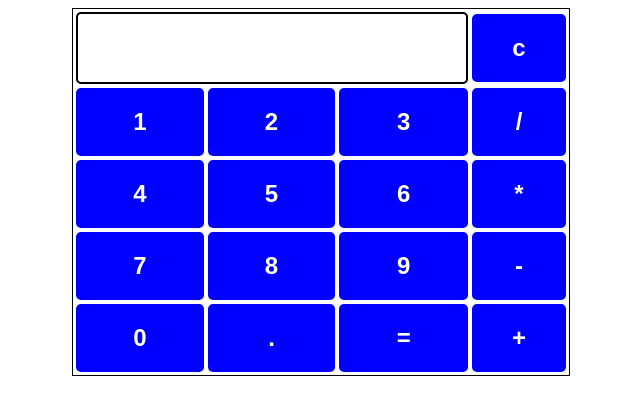
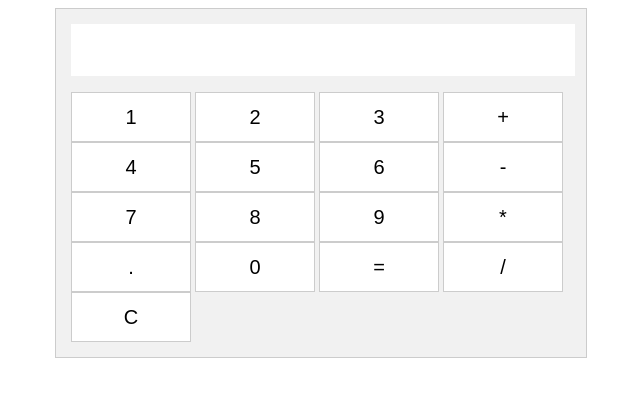
Before and after one commit to AbinashRai/Practice, a plain HTML site: page index.html in a window 1280 px wide. Shown: the whole page, without its empty margins (319-959 px from the left). Drawn offline with nearby package versions, Linux system fonts and the light colour scheme.

Commit message:
adjustments

```diff
--- a/index.html
+++ b/index.html
@@ -1,220 +1,75 @@
 <!DOCTYPE html>
 <html>
   <head>
-    <script
-      src="https://cdnjs.cloudflare.com/ajax/libs/mathjs/10.6.4/math.js"
-      integrity="sha512-BbVEDjbqdN3Eow8+empLMrJlxXRj5nEitiCAK5A1pUr66+jLVejo3PmjIaucRnjlB0P9R3rBUs3g5jXc8ti+fQ=="
-      crossorigin="anonymous"
-      referrerpolicy="no-referrer"></script>
-    <script
-      src="https://cdnjs.cloudflare.com/ajax/libs/mathjs/10.6.4/math.min.js"
-      integrity="sha512-iphNRh6dPbeuPGIrQbCdbBF/qcqadKWLa35YPVfMZMHBSI6PLJh1om2xCTWhpVpmUyb4IvVS9iYnnYMkleVXLA=="
-      crossorigin="anonymous"
-      referrerpolicy="no-referrer"></script>
-    <!-- for styling -->
     <style>
-      table {
-        border: 1px solid black;
-        margin-left: auto;
-        margin-right: auto;
+      /* styling to calculator container */
+      .calculator {
+        width: 500px;
+        margin: 0 auto;
+        padding: 15px;
+        background-color: #f1f1f1;
+        border: 1px solid #ccc;
       }
 
-      input[type="button"] {
-        width: 100%;
-        padding: 20px 40px;
-        background-color: blue;
-        color: white;
-        font-size: 24px;
-        font-weight: bold;
-        border: none;
-        border-radius: 5px;
+      /* styling buttons */
+      .calculator button {
+        width: 24%;
+        height: 50px;
+        font-size: 20px;
+        background-color: #fff;
+        border: 1px solid #ccc;
       }
 
-      input[type="text"] {
-        padding: 20px 30px;
-        font-size: 24px;
-        font-weight: bold;
+      /* styling to screen */
+      .calculator input {
+        margin-bottom: 1rem;
+        width: 100%;
+        height: 50px;
+        font-size: 20px;
+        background-color: #fff;
         border: none;
-        border-radius: 5px;
-        border: 2px solid black;
+        text-align: right;
       }
     </style>
   </head>
-  <!-- create table -->
-
   <body>
-    <table id="calcu">
-      <tr>
-        <td colspan="3"><input type="text" id="result" /></td>
-        <!-- clr() function will call clr to clear all value -->
-        <td><input type="button" value="c" onclick="clr()" /></td>
-      </tr>
-      <tr>
-        <!-- create button and assign value to each button -->
-        <!-- dis("1") will call function dis to display value -->
-        <td>
-          <input
-            type="button"
-            value="1"
-            onclick="dis('1')"
-            onkeydown="myFunction(event)" />
-        </td>
-        <td>
-          <input
-            type="button"
-            value="2"
-            onclick="dis('2')"
-            onkeydown="myFunction(event)" />
-        </td>
-        <td>
-          <input
-            type="button"
-            value="3"
-            onclick="dis('3')"
-            onkeydown="myFunction(event)" />
-        </td>
-        <td>
-          <input
-            type="button"
-            value="/"
-            onclick="dis('/')"
-            onkeydown="myFunction(event)" />
-        </td>
-      </tr>
-      <tr>
-        <td>
-          <input
-            type="button"
-            value="4"
-            onclick="dis('4')"
-            onkeydown="myFunction(event)" />
-        </td>
-        <td>
-          <input
-            type="button"
-            value="5"
-            onclick="dis('5')"
-            onkeydown="myFunction(event)" />
-        </td>
-        <td>
-          <input
-            type="button"
-            value="6"
-            onclick="dis('6')"
-            onkeydown="myFunction(event)" />
-        </td>
-        <td>
-          <input
-            type="button"
-            value="*"
-            onclick="dis('*')"
-            onkeydown="myFunction(event)" />
-        </td>
-      </tr>
-      <tr>
-        <td>
-          <input
-            type="button"
-            value="7"
-            onclick="dis('7')"
-            onkeydown="myFunction(event)" />
-        </td>
-        <td>
-          <input
-            type="button"
-            value="8"
-            onclick="dis('8')"
-            onkeydown="myFunction(event)" />
-        </td>
-        <td>
-          <input
-            type="button"
-            value="9"
-            onclick="dis('9')"
-            onkeydown="myFunction(event)" />
-        </td>
-        <td>
-          <input
-            type="button"
-            value="-"
-            onclick="dis('-')"
-            onkeydown="myFunction(event)" />
-        </td>
-      </tr>
-      <tr>
-        <td>
-          <input
-            type="button"
-            value="0"
-            onclick="dis('0')"
-            onkeydown="myFunction(event)" />
-        </td>
-        <td>
-          <input
-            type="button"
-            value="."
-            onclick="dis('.')"
-            onkeydown="myFunction(event)" />
-        </td>
-        <!-- solve function call function solve to evaluate value -->
-        <td><input type="button" value="=" onclick="solve()" /></td>
-
-        <td>
-          <input
-            type="button"
-            value="+"
-            onclick="dis('+')"
-            onkeydown="myFunction(event)" />
-        </td>
-      </tr>
-    </table>
+    <div class="calculator">
+      <input type="text" id="display" />
+      <br />
+      <button type="button" onclick="display.value+='1'">1</button>
+      <button type="button" onclick="display.value+='2'">2</button>
+      <button type="button" onclick="display.value+='3'">3</button>
+      <button type="button" onclick="display.value+='+'">+</button>
+      <br />
+      <button type="button" onclick="display.value+='4'">4</button>
+      <button type="button" onclick="display.value+='5'">5</button>
+      <button type="button" onclick="display.value+='6'">6</button>
+      <button type="button" onclick="display.value+='-'">-</button>
+      <br />
+      <button type="button" onclick="display.value+='7'">7</button>
+      <button type="button" onclick="display.value+='8'">8</button>
+      <button type="button" onclick="display.value+='9'">9</button>
+      <button type="button" onclick="display.value+='*'">*</button>
+      <br />
+      <button type="button" onclick="display.value+='.'">.</button>
+      <button type="button" onclick="display.value+='0'">0</button>
+      <button type="button" onclick="calculate()">=</button>
+      <button type="button" onclick="display.value+='/'">/</button>
+      <br />
+      <button type="button" onclick="clearScreen()">C</button>
+    </div>
 
     <script>
-      // Function that display value
-      function dis(val) {
-        document.getElementById("result").value += val;
+      function calculate() {
+        try {
+          display.value = eval(display.value);
+        } catch (err) {
+          display.value = "Error";
+        }
       }
 
-      function myFunction(event) {
-        if (
-          event.key == "0" ||
-          event.key == "1" ||
-          event.key == "2" ||
-          event.key == "3" ||
-          event.key == "4" ||
-          event.key == "5" ||
-          event.key == "6" ||
-          event.key == "7" ||
-          event.key == "8" ||
-          event.key == "9" ||
-          event.key == "+" ||
-          event.key == "-" ||
-          event.key == "*" ||
-          event.key == "/"
-        )
-          document.getElementById("result").value += event.key;
-      }
-
-      var cal = document.getElementById("calcu");
-      cal.onkeyup = function (event) {
-        if (event.keyCode === 13) {
-          console.log("Enter");
-          let x = document.getElementById("result").value;
-          console.log(x);
-          solve();
-        }
-      };
-
-      // Function that evaluates the digit and return result
-      function solve() {
-        let x = document.getElementById("result").value;
-        let y = math.evaluate(x);
-        document.getElementById("result").value = y;
-      }
-
-      // Function that clear the display
-      function clr() {
-        document.getElementById("result").value = "";
+      function clearScreen() {
+        display.value = "";
       }
     </script>
   </body>
```
